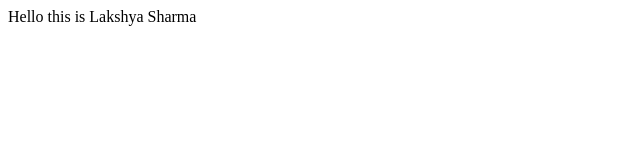
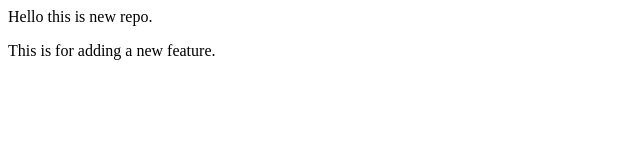
Before and after one commit to lakshyasharma6/localrepo, a plain HTML site: page index.html in a window 1280 px wide. Shown: the whole page, without its empty margins (0-640 px from the left). Drawn offline with Linux system fonts and the light colour scheme.

Commit message:
Add new feature

```diff
--- a/index.html
+++ b/index.html
@@ -1 +1,2 @@
-<p>Hello this is Lakshya Sharma</p>
+<p>Hello this is new repo. </p>
+<p>This is for adding a new feature.</p>
```
